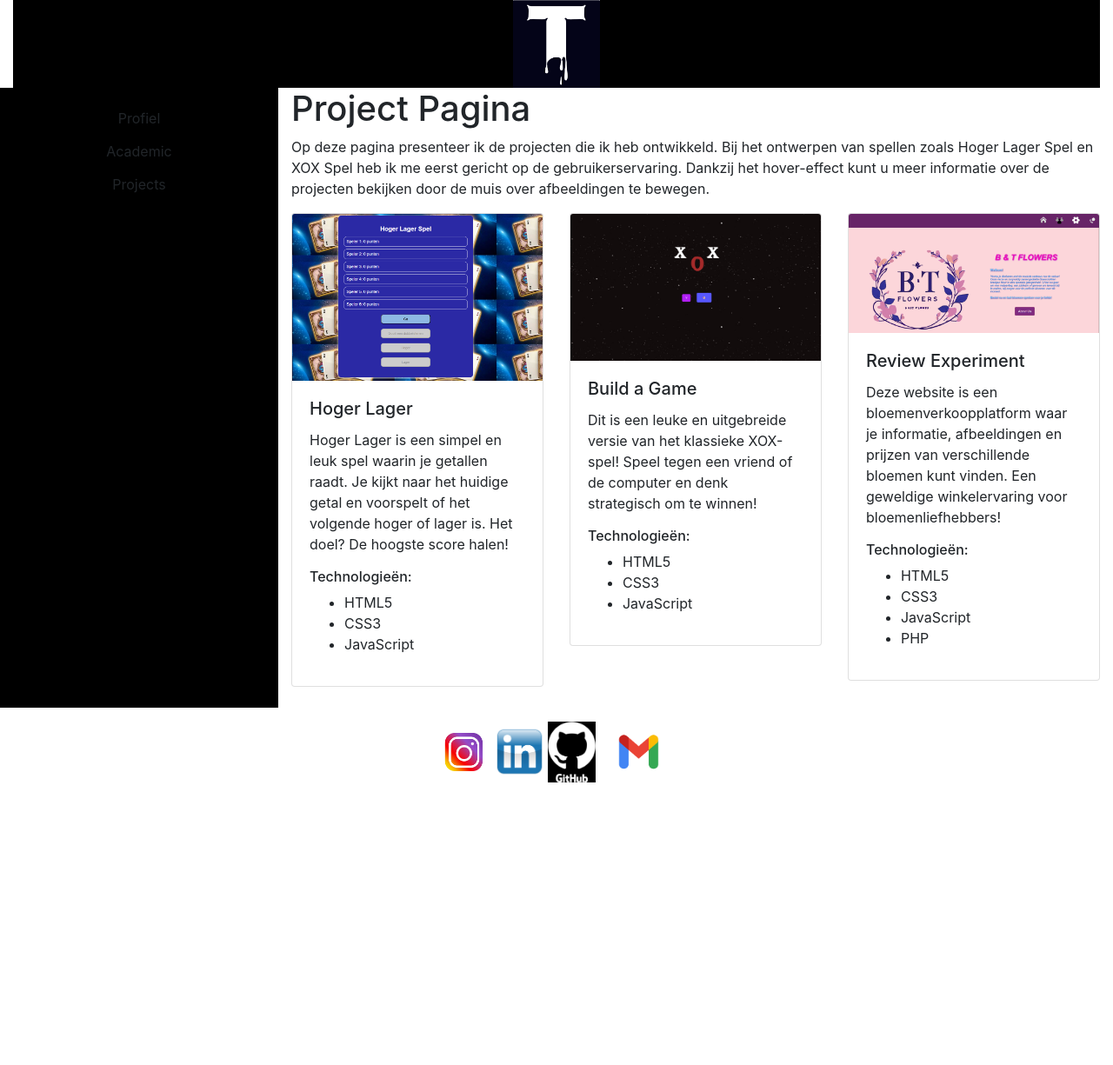
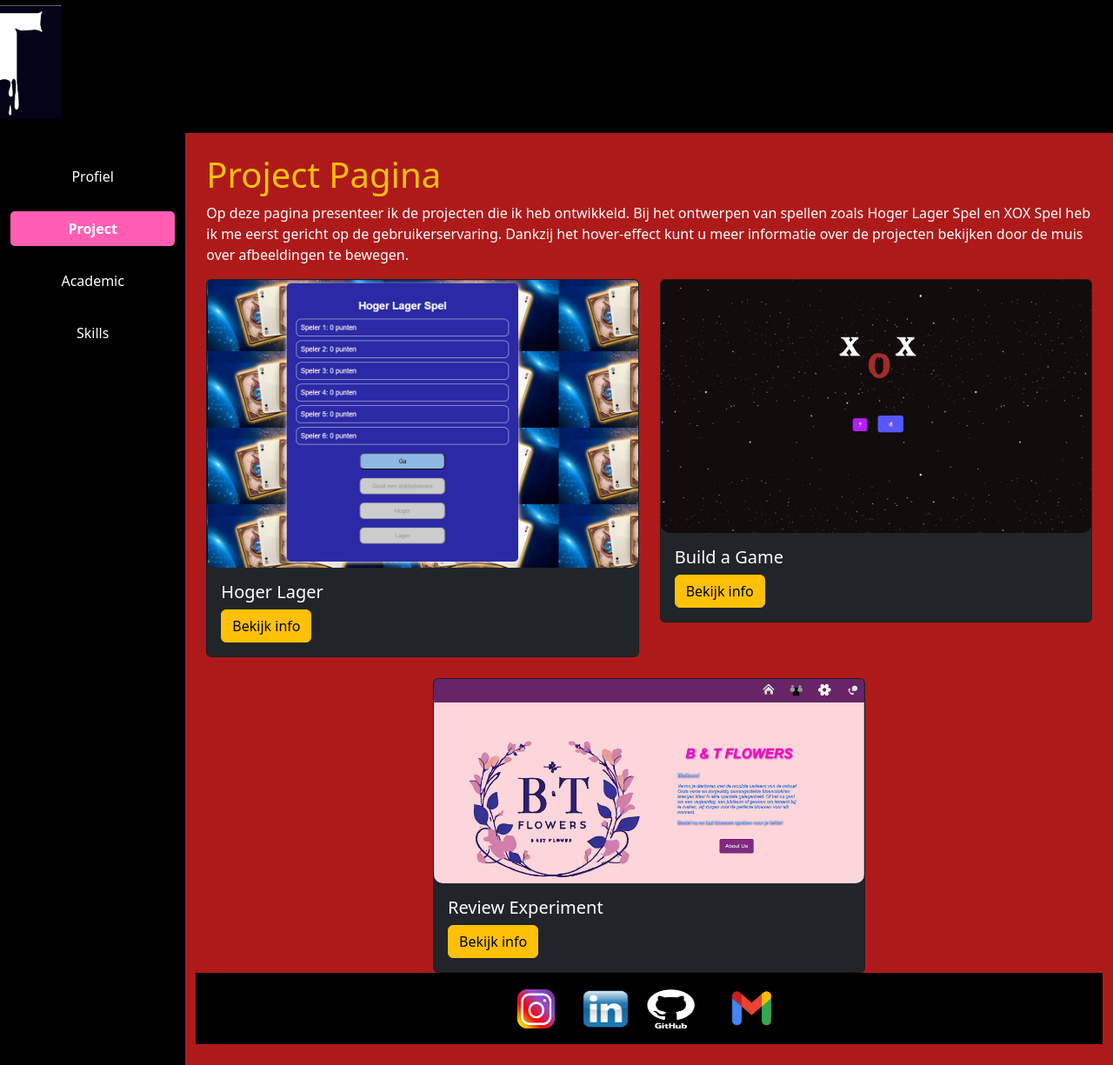
Before and after one commit to TugcheSezr/TugcheSezr.github.io, a plain HTML site: page portfolio-bootstrap/projects.html in a window 1280 px wide. Shown: the whole page at 87% size. Before the commit the page ends 916 px from the top, so only its background shows below. Drawn offline with nearby package versions, Linux system fonts and the light colour scheme.

Commit message:
I did finish skills.html and projects.html with Bootstrap

```diff
--- a/portfolio-bootstrap/academic.html
+++ b/portfolio-bootstrap/academic.html
@@ -5,8 +5,8 @@
     <meta charset="UTF-8">
     <meta name="viewport" content="width=device-width, initial-scale=1.0">
     <title>Academic | Tugche</title>
+     <link rel="stylesheet" href="css/style.css">
     <link href="https://cdn.jsdelivr.net/npm/bootstrap@5.3.0/dist/css/bootstrap.min.css" rel="stylesheet">
-    <link rel="stylesheet" href="css/style.css">
 </head>
 
 <body class="bg-red-600 text-dark">
@@ -19,15 +19,16 @@
 
         <div class="row">
             <!-- Sidebar -->
-      <aside class="col-md-2 bg-main-color py-4">
-        <nav>
-           <ul class="nav flex-column gap-2">
-            <li class="nav-item"><a href="index.html" class="btn btn-outline-white w-100">Profiel</a></li>
-            <li class="nav-item"><a href="academic.html" class="btn btn-outline-white w-100 active">Academic</a></li>
-            <li class="nav-item"><a href="projects.html"  class="btn btn-outline-white w-100" >Projects</a></li>
-          </ul>
-        </nav>
-      </aside>
+       <div class="col-md-2 sidebar d-flex flex-column align-items-center">
+
+          <!-- Menu -->
+          <nav class="nav flex-column w-100 text-center">
+            <a class="nav-link" href="index.html">Profiel</a>
+            <a class="nav-link" href="projects.html">Project</a>
+            <a class="nav-link active" href="academic.html">Academic</a>
+            <a class="nav-link" href="skills.html">Skills</a>
+          </nav>
+        </div>
 
             <!-- Main content -->
             <main class="col-md-10 bg-red py-4">
--- a/portfolio-bootstrap/css/style.css
+++ b/portfolio-bootstrap/css/style.css
@@ -21,3 +21,42 @@
 .text-titles {
     color: rgb(252, 252, 49);
 }
+/*projects.html*/
+.sidebar {
+        background-color: black;
+        min-height: 100vh;
+        padding-top: 20px;
+      }
+
+      .sidebar .nav-link {
+        color: white;
+        margin: 10px 0;
+      }
+
+      .sidebar .nav-link.active {
+        background-color: #ff5eb4;
+        font-weight: bold;
+        border-radius: 5px;
+      }
+
+      .project-image {
+        transition: transform 0.3s ease-in-out;
+        border-radius: 10px;
+      }
+
+      .project-image:hover {
+        transform: scale(1.05);
+      }
+
+      .languages-info {
+        background-color: rgba(5, 21, 17, 0.31);
+        border-radius: 20px;
+        padding: 20px;
+        color: aliceblue;
+        box-shadow: inset 4px 4px 8px rgba(216, 56, 218, 0.644),
+          inset -4px -4px 8px rgba(224, 255, 49, 0.834);
+      }
+
+      .footer img {
+        margin: 10px;
+      }
--- a/portfolio-bootstrap/projects.html
+++ b/portfolio-bootstrap/projects.html
@@ -1,47 +1,75 @@
 <!DOCTYPE html>
 <html lang="en">
-
   <head>
-    <meta charset="UTF-8">
-    <meta name="viewport" content="width=device-width, initial-scale=1.0">
-    <link rel="stylesheet" href="https://stackpath.bootstrapcdn.com/bootstrap/4.5.2/css/bootstrap.min.css">
+    <meta charset="UTF-8" />
+    <meta name="viewport" content="width=device-width, initial-scale=1.0" />
+    <title>Project | Tugche</title>
     <link rel="stylesheet" href="css/style.css">
-    <title>Projects | Tugche</title>
+    <link
+      href="https://cdn.jsdelivr.net/npm/bootstrap@5.3.0/dist/css/bootstrap.min.css"
+      rel="stylesheet"
+    />
   </head>
-
-<body>
+  <body class="bg-light text-dark">
         <div class="container-fluid">
-        <header class="text-center bg-main-color py-12">
-            <img src="img/Logo van mijn website.png" alt="logo" class="img-fluid" style="width: 100px;">
-        </header>
+            <div class="row bg-main-color p-3">
+                <div class="col text-center">
+                    <img src="img/Logo van mijn website.png" alt="logo" width="130px" style="margin-left: -1270px; margin-top: -10px;">
+                </div>
+            </div>
 
       <div class="row">
-            <nav class="col-md-3 bg-main-color p-3">
-                <ul class="nav flex-column gap-2">
-                    <li class="nav-item"><a href="index.html" class="btn btn-outline-white w-100">Profiel</a></li>
-                    <li class="nav-item"><a href="academic.html" class="btn btn-outline-white w-100">Academic</a></li>
-                    <li class="nav-item"><a href="projects.html"  class="btn btn-outline-white w-100 active" >Projects</a></li>
-                </ul>
+        <!-- Sidebar -->
+        <div class="col-md-2 sidebar d-flex flex-column align-items-center">
+
+          <!-- Menu -->
+          <nav class="nav flex-column w-100 text-center">
+            <a class="nav-link" href="index.html">Profiel</a>
+            <a class="nav-link active" href="projects.html">Project</a>
+            <a class="nav-link" href="academic.html">Academic</a>
+            <a class="nav-link" href="skills.html">Skills</a>
           </nav>
+        </div>
 
-            <main class="col-md-9">
-                <h1 class="title-project">Project Pagina</h1>
-                <p class="about-project-page">Op deze pagina presenteer ik de projecten die ik heb ontwikkeld. Bij het
+        <!-- Main Content -->
+        <div class="col-md-10 p-4 bg-red-600">
+          <h1 class="text-warning">Project Pagina</h1>
+          <p>
+            Op deze pagina presenteer ik de projecten die ik heb ontwikkeld. Bij het
                     ontwerpen van spellen zoals Hoger Lager Spel en XOX Spel heb ik me eerst gericht op de
                     gebruikerservaring. Dankzij het hover-effect kunt u meer informatie over de projecten bekijken door de
-                    muis over afbeeldingen te bewegen.</p>
+                    muis over afbeeldingen te bewegen.
+          </p>
 
-                <div class="row">
-                    <!-- Hoger Lager Spel Section -->
-                    <div class="col-md-4 project-item">
-                        <div class="card mb-4">
-                            <a href="https://github.com/ROCMondriaanTIN/st-sd-project-p01-hogerlager-TugcheSezr">
-                                <img class="card-img-top" src="img/HogerLagerEruitziet.png" alt="Hoger-Lager Spel">
+          <div class="row g-4">
+            <!-- Project 1 -->
+            <div class="col-md-6">
+              <div class="card bg-dark text-white">
+                <a
+                  href="https://github.com/ROCMondriaanTIN/st-sd-project-p01-hogerlager-TugcheSezr"
+                >
+                  <img
+                    src="img/HogerLagerEruitziet.png"
+                    class="card-img-top project-image"
+                    alt="Hoger Lager"
+                  />
                 </a>
                 <div class="card-body">
                   <h5 class="card-title">Hoger Lager</h5>
-                                <p class="card-text">Hoger Lager is een simpel en leuk spel waarin je getallen raadt. Je kijkt naar het huidige getal en voorspelt of het volgende hoger of lager is. Het doel? De hoogste score halen!</p>
-                                <h6>Technologieën:</h6>
+                  <button
+                    class="btn btn-warning"
+                    data-bs-toggle="collapse"
+                    data-bs-target="#lang1"
+                  >
+                    Bekijk info
+                  </button>
+                  <div id="lang1" class="collapse mt-3 languages-info">
+                    <p>
+                      Hoger Lager is een simpel en leuk spel waarin je getallen
+                      raadt. Je kijkt naar het huidige getal en voorspelt of het
+                      volgende hoger of lager is. Het doel? De hoogste score
+                      halen!
+                    </p>
                     <ul>
                       <li>HTML5</li>
                       <li>CSS3</li>
@@ -50,17 +78,33 @@
                   </div>
                 </div>
               </div>
+            </div>
 
-                    <!-- XOX Spel Section -->
-                    <div class="col-md-4 project-item">
-                        <div class="card mb-4">
-                            <a href="https://github.com/ROCMondriaanTIN/st-sd-p02-project-build-a-game-matuka/tree/main/matuka/bke">
-                                <img class="card-img-top" src="img/het spelbord.png" alt="XOX-Spel">
+            <!-- Project 2 -->
+            <div class="col-md-6">
+              <div class="card bg-dark text-white">
+                <a href="https://github.com/...">
+                  <img
+                    src="img/het spelbord.png"
+                    class="card-img-top project-image"
+                    alt="XOX"
+                  />
                 </a>
                 <div class="card-body">
                   <h5 class="card-title">Build a Game</h5>
-                                <p class="card-text">Dit is een leuke en uitgebreide versie van het klassieke XOX-spel! Speel tegen een vriend of de computer en denk strategisch om te winnen!</p>
-                                <h6>Technologieën:</h6>
+                  <button
+                    class="btn btn-warning"
+                    data-bs-toggle="collapse"
+                    data-bs-target="#lang2"
+                  >
+                    Bekijk info
+                  </button>
+                  <div id="lang2" class="collapse mt-3 languages-info">
+                    <p>
+                      Dit is een leuke en uitgebreide versie van het klassieke
+                      XOX-spel! Speel tegen een vriend of de computer en denk
+                      strategisch om te winnen!
+                    </p>
                     <ul>
                       <li>HTML5</li>
                       <li>CSS3</li>
@@ -69,17 +113,34 @@
                   </div>
                 </div>
               </div>
+            </div>
 
-                    <!-- Bloemen Website Section -->
-                    <div class="col-md-4 project-item">
-                        <div class="card mb-4">
-                            <a href="https://github.com/ROCMondriaanTIN/sd24-project-p03-review-your-experience-queens.git">
-                                <img class="card-img-top" src="img/flowers-website.png" alt="Flowers Website">
+            <!-- Project 3 -->
+            <div class="col-md-6 offset-md-3">
+              <div class="card bg-dark text-white">
+                <a href="https://github.com/...">
+                  <img
+                    src="img/flowers-website.png"
+                    class="card-img-top project-image"
+                    alt="Flowers Website"
+                  />
                 </a>
                 <div class="card-body">
                   <h5 class="card-title">Review Experiment</h5>
-                                <p class="card-text">Deze website is een bloemenverkoopplatform waar je informatie, afbeeldingen en prijzen van verschillende bloemen kunt vinden. Een geweldige winkelervaring voor bloemenliefhebbers!</p>
-                                <h6>Technologieën:</h6>
+                  <button
+                    class="btn btn-warning"
+                    data-bs-toggle="collapse"
+                    data-bs-target="#lang3"
+                  >
+                    Bekijk info
+                  </button>
+                  <div id="lang3" class="collapse mt-3 languages-info">
+                    <p>
+                      Deze website is een bloemenverkoopplatform waar je
+                      informatie, afbeeldingen en prijzen van verschillende
+                      bloemen kunt vinden. Een geweldige winkelervaring voor
+                      bloemenliefhebbers!
+                    </p>
                     <ul>
                       <li>HTML5</li>
                       <li>CSS3</li>
@@ -90,20 +151,21 @@
                 </div>
               </div>
             </div>
-            </main>
           </div>
 
-        <footer class="text-center py-3">
-            <a href="https://www.instagram.com/tuce.0._"><img src="img/Contact Deel Instagram logo.png" alt="instagram-logo" class="img-fluid" style="width: 65px;"></a>
-            <a href="https://www.linkedin.com/in/tugche-s-5533ab334/"><img src="img/Contact Deel linkedIn logo.png" alt="linkedIn-logo" class="img-fluid" style="width: 55px;"></a>
-            <a href="https://github.com/TugcheSezr"><img src="img/github-logo.png" alt="github-logo" class="img-fluid" style="width: 55px;"></a>
-            <a href="https://mail.google.com/mail/u/0/#inbox?compose=new"><img src="img/logo-Gmail-1.png" alt="Email-logo" class="img-fluid" style="width: 90px;"></a>
+          <!-- Footer -->
+            <footer class="row bg-main-color text-center py-3">
+                <div class="col">
+                    <a href="https://www.instagram.com/tuce.0._" class="me-3"><img src="img/Contact Deel Instagram logo.png" alt="instagram" width="65" height="45"></a>
+                    <a href="https://www.linkedin.com/in/tugche-s-5533ab334/" class="me-3"><img src="img/Contact Deel linkedIn logo.png" alt="linkedin" width="55" height="45"></a>
+                    <a href="https://github.com/TugcheSezr" class="me-3"><img src="img/github-logo.png" alt="github" width="55" height="45"></a>
+                    <a href="https://mail.google.com/mail/u/0/#inbox?compose=new"><img src="img/logo-Gmail-1.png" alt="email" width="90" height="50"></a>
+                </div>
             </footer>
         </div>
 
-    <script src="https://code.jquery.com/jquery-3.5.1.slim.min.js"></script>
-    <script src="https://cdn.jsdelivr.net/npm/@popperjs/core@2.9.2/dist/umd/popper.min.js"></script>
-    <script src="https://stackpath.bootstrapcdn.com/bootstrap/4.5.2/js/bootstrap.min.js"></script>
+    </div>
+
+    <script src="https://cdn.jsdelivr.net/npm/bootstrap@5.3.0/dist/js/bootstrap.bundle.min.js"></script>
 </body>
-
 </html>
```
Also changed, not shown: index.html (deleted, +0 -11 lines), portfolio-bootstrap/index.html (+11 -10 lines), portfolio-bootstrap/skills.html (added, +155 -0 lines). Lines whose indentation alone changed are shown as unchanged.
